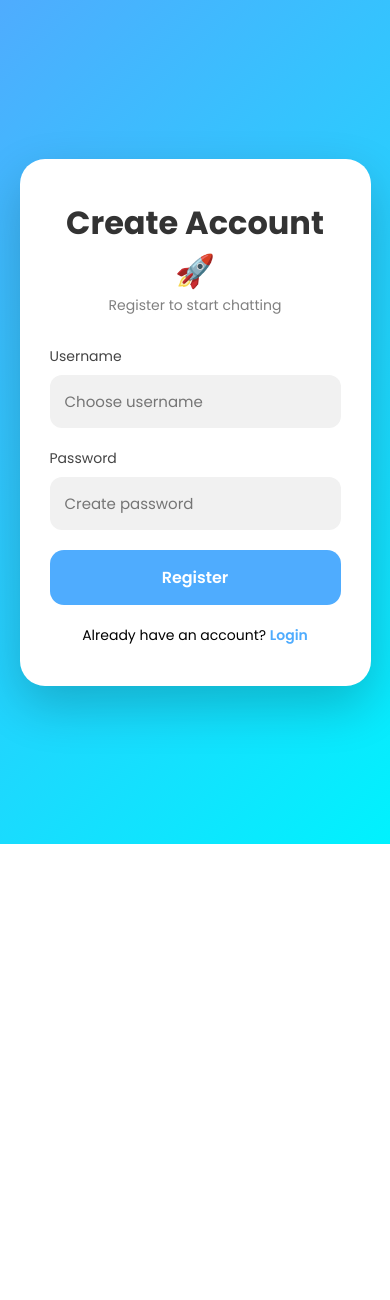
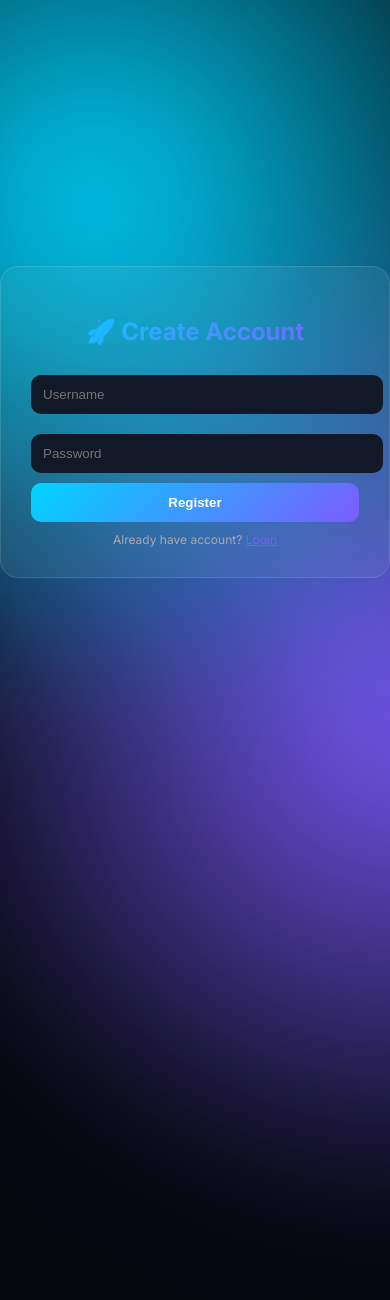
Before and after one commit to HARSHAKOLIPAKA/CTrend, a Flask app: page /register in a window 390 px wide; the page is wider, and only the part inside the window is pictured. Shown: the top 1300 px of that part. Before the commit the page ends 844 px from the top of that part, so only its background shows below. Run offline with Flask 3, Linux system fonts and the light colour scheme.

Commit message:
Update register.html

```diff
--- a/templates/register.html
+++ b/templates/register.html
@@ -3,166 +3,113 @@
 <head>
 <meta charset="UTF-8">
 <meta name="viewport" content="width=device-width, initial-scale=1.0">
-    <title>Register</title>
 
-    <link href="https://fonts.googleapis.com/css2?family=Poppins:wght@400;500;600;700&display=swap" rel="stylesheet">
+<title>Register • Legend</title>
+
+<link href="https://fonts.googleapis.com/css2?family=Inter:wght@300;400;500;600;700&display=swap" rel="stylesheet">
 
 <style>
-        *{
+body{
     margin:0;
-            padding:0;
-            box-sizing:border-box;
-            font-family:'Poppins',sans-serif;
-        }
-
-        body{
     height:100vh;
     display:flex;
     justify-content:center;
     align-items:center;
-            background:linear-gradient(135deg,#4facfe,#00f2fe);
+    background:#05070d;
+    overflow:hidden;
+    font-family:Inter;
+    color:white;
 }
 
-        .container{
-            width:380px;
-            background:#fff;
-            border-radius:25px;
-            padding:40px 30px;
-            box-shadow:0 20px 50px rgba(0,0,0,.2);
+.bg{
+    position:absolute;
+    width:200%;
+    height:200%;
+    background:
+        radial-gradient(circle at 30% 30%, #00d4ff, transparent 40%),
+        radial-gradient(circle at 70% 60%, #7c5cff, transparent 45%);
+    filter:blur(70px);
+    animation: move 12s infinite alternate;
 }
 
-        .title{
-            text-align:center;
-            margin-bottom:30px;
+@keyframes move{
+    from{transform:translate(-10%,-10%);}
+    to{transform:translate(10%,10%);}
 }
 
-        .title h1{
-            color:#333;
-            font-size:32px;
+.card{
+    position:relative;
+    z-index:2;
+    width:380px;
+    padding:30px;
+    border-radius:18px;
+    background:rgba(255,255,255,0.06);
+    backdrop-filter:blur(25px);
+    border:1px solid rgba(255,255,255,0.12);
 }
 
-        .title p{
-            color:gray;
-            font-size:14px;
+h2{
+    text-align:center;
+    background:linear-gradient(135deg,#00d4ff,#7c5cff);
+    -webkit-background-clip:text;
+    -webkit-text-fill-color:transparent;
 }
 
-        .input-box{
-            margin-bottom:20px;
+input{
+    width:100%;
+    padding:12px;
+    margin:10px 0;
+    border-radius:10px;
+    border:none;
+    outline:none;
+    background:#111827;
+    color:white;
 }
 
-        .input-box label{
-            display:block;
-            margin-bottom:8px;
-            font-size:14px;
-            color:#444;
+input:focus{
+    outline:2px solid #00d4ff;
 }
 
-        .input-box input{
+button{
     width:100%;
-            padding:15px;
+    padding:12px;
     border:none;
-            border-radius:12px;
-            background:#f1f1f1;
-            outline:none;
-            font-size:15px;
+    border-radius:10px;
+    background:linear-gradient(135deg,#00d4ff,#7c5cff);
+    color:white;
+    font-weight:600;
+    cursor:pointer;
 }
 
-        .input-box input:focus{
-            border:2px solid #4facfe;
-            background:#fff;
+button:hover{
+    transform:scale(1.04);
 }
 
-        .btn{
-            width:100%;
-            padding:15px;
-            border:none;
-            border-radius:14px;
-            background:#4facfe;
-            color:white;
-            font-size:16px;
-            font-weight:600;
-            cursor:pointer;
-            transition:.3s;
-        }
-
-        .btn:hover{
-            background:#0099ff;
-        }
-
-        .bottom{
+.hint{
     text-align:center;
-            margin-top:20px;
-            font-size:14px;
-        }
-
-        .bottom a{
-            color:#4facfe;
-            text-decoration:none;
-            font-weight:600;
-        }
-
-        .flash{
-            background:#ffeded;
-            color:red;
-            padding:12px;
-            border-radius:10px;
-            margin-bottom:15px;
-            text-align:center;
-        }
-
-        @media(max-width:420px){
-            .container{
-                width:90%;
-            }
+    margin-top:10px;
+    font-size:12px;
+    color:#aaa;
 }
 </style>
 </head>
+
 <body>
 
-<div class="container">
+<div class="bg"></div>
 
-    <div class="title">
-        <h1>Create Account 🚀</h1>
-        <p>Register to start chatting</p>
-    </div>
-
-    {% with messages = get_flashed_messages() %}
-        {% if messages %}
-            <div class="flash">
-                {{ messages[0] }}
-            </div>
-        {% endif %}
-    {% endwith %}
+<div class="card">
+    <h2>🚀 Create Account</h2>
 
     <form method="POST">
-
-        <div class="input-box">
-            <label>Username</label>
-            <input type="text"
-                   name="username"
-                   placeholder="Choose username"
-                   required>
-        </div>
-
-        <div class="input-box">
-            <label>Password</label>
-            <input type="password"
-                   name="password"
-                   placeholder="Create password"
-                   required>
-        </div>
-
-        <button class="btn" type="submit">
-            Register
-        </button>
-
+        <input name="username" placeholder="Username" required>
+        <input type="password" name="password" placeholder="Password" required>
+        <button type="submit">Register</button>
     </form>
 
-    <div class="bottom">
-        Already have an account?
-        <a href="/login">Login</a>
+    <div class="hint">
+        Already have account? <a href="/login" style="color:#7c5cff">Login</a>
     </div>
-
 </div>
 
 </body>
```
Lines whose indentation alone changed are shown as unchanged.
